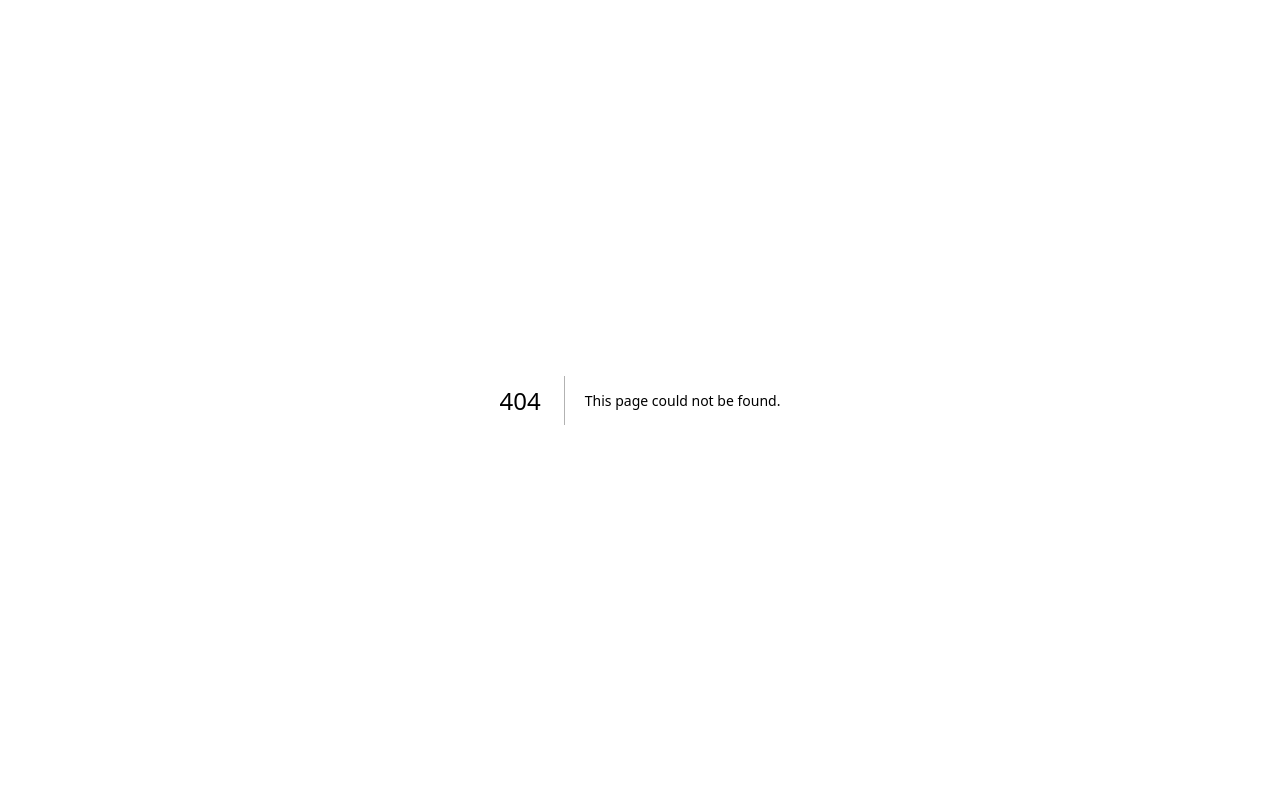
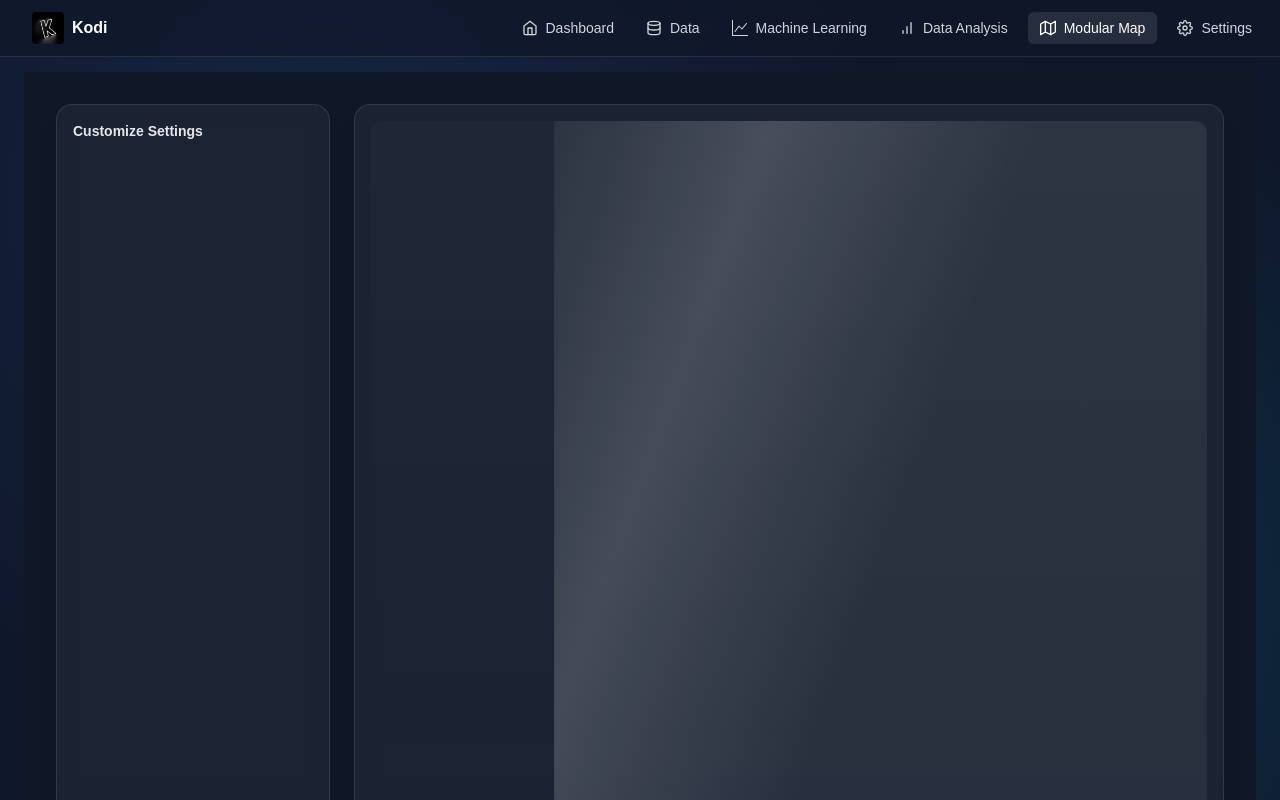
Before and after one commit to DarylLim-18/FYP4701, a Next.js app in the folder frontend/: page /modular-map in a window 1280 px wide. Before the commit this address had no page. Built offline with nearby package versions, Linux system fonts and the light colour scheme.

Commit message:
Adding a new page - Modular Map

```diff
--- /dev/null
+++ b/frontend/app/(console)/modular-map/page.js
@@ -0,0 +1,25 @@
+"use client";
+export default function ModularMapPage() {
+    return (
+        <div className="text-white">
+            <main className="pt-8 min-h-screen bg-gray-900 px-8">
+                <div className="grid grid-cols-4 gap-6">
+                    {/* Left Side */}
+                    <section className="md:col-span-1 h-[calc(100vh-5rem)] bg-white/5 backdrop-blur-md border border-white/10 rounded-2xl shadow-xl overflow-hidden relative">
+                        <div className="h-full p-4">
+                            <h2 className="text-sm font-semibold text-gray-200 mb-3">Customize Settings</h2>
+                            <div className="relative h-full rounded-xl" />
+                        </div>
+                    </section>
+
+                    {/* Right Side (Jet should take care of this) */}
+                    <section className="md:col-span-3 h-[calc(100vh-5rem)] bg-white/5 backdrop-blur-md border border-white/10 rounded-2xl shadow-xl overflow-hidden relative">
+                        <div className="h-full p-4">
+                            <div className="relative h-full rounded-xl shimmer" />
+                        </div>
+                    </section>
+                </div>
+            </main>
+        </div>
+    );
+}
--- a/frontend/app/components/Topbar/Topbar.jsx
+++ b/frontend/app/components/Topbar/Topbar.jsx
@@ -2,7 +2,7 @@
 import Link from 'next/link';
 import Image from 'next/image';
 import { usePathname } from 'next/navigation';
-import { FiHome, FiDatabase, FiSettings, FiBarChart } from 'react-icons/fi';
+import { FiHome, FiDatabase, FiSettings, FiBarChart, FiMap } from 'react-icons/fi';
 import { BsGraphUp } from 'react-icons/bs';
 
 export default function Topbar() {
@@ -13,6 +13,7 @@ export default function Topbar() {
     { href: '/data', label: 'Data', icon: <FiDatabase className="w-4 h-4" /> },
     { href: '/machine-learning', label: 'Machine Learning', icon: <BsGraphUp className="w-4 h-4" /> },
     { href: '/data-analysis', label: 'Data Analysis', icon: <FiBarChart className="w-4 h-4" /> },
+    { href: '/modular-map', label: 'Modular Map', icon: <FiMap className="w-4 h-4" /> },
     { href: '/settings', label: 'Settings', icon: <FiSettings className="w-4 h-4" /> },
   ];
 
--- a/frontend/app/globals.css
+++ b/frontend/app/globals.css
@@ -25,7 +25,9 @@ body {
   font-family: Arial, Helvetica, sans-serif;
 }
 
-#map { height: 180px; }
+#map {
+  height: 180px;
+}
 
 
 .console-background {
@@ -35,9 +37,10 @@ body {
   width: 100%;
   height: 100%;
   background: radial-gradient(circle at 25% 25%, rgba(58, 123, 213, 0.15) 0%, transparent 50%),
-              radial-gradient(circle at 75% 75%, rgba(0, 210, 255, 0.15) 0%, transparent 50%),
-              radial-gradient(circle at 50% 50%, rgba(131, 58, 180, 0.1) 0%, transparent 50%);
-  background-color: #0f172a; /* deep slate blue as base */
+    radial-gradient(circle at 75% 75%, rgba(0, 210, 255, 0.15) 0%, transparent 50%),
+    radial-gradient(circle at 50% 50%, rgba(131, 58, 180, 0.1) 0%, transparent 50%);
+  background-color: #0f172a;
+  /* deep slate blue as base */
   z-index: -1;
 }
 
@@ -52,12 +55,14 @@ body {
 }
 
 ::-webkit-scrollbar-thumb {
-  background-color: rgba(100, 116, 139, 0.5); /* slate-500-ish */
+  background-color: rgba(100, 116, 139, 0.5);
+  /* slate-500-ish */
   border-radius: 4px;
 }
 
 ::-webkit-scrollbar-thumb:hover {
-  background-color: rgba(148, 163, 184, 0.7); /* slate-400-ish */
+  background-color: rgba(148, 163, 184, 0.7);
+  /* slate-400-ish */
 }
 
 /* Firefox */
@@ -80,3 +85,36 @@ body {
             0 0 60px rgba(217,70,239,0.15);
           opacity: 1; }
 } */
+
+
+.shimmer {
+  position: relative;
+  overflow: hidden;
+  background:
+    radial-gradient(1200px 200px at -10% -20%, rgba(255, 255, 255, 0.03), transparent 60%),
+    linear-gradient(180deg, rgba(255, 255, 255, 0.02), rgba(255, 255, 255, 0));
+}
+
+.shimmer::after {
+  content: "";
+  position: absolute;
+  inset: 0;
+  background: linear-gradient(110deg,
+      rgba(255, 255, 255, 0.06) 0%,
+      rgba(255, 255, 255, 0.18) 20%,
+      rgba(255, 255, 255, 0.06) 45%);
+  transform: translateX(-100%);
+  animation: shimmerMove 2.1s linear infinite;
+  pointer-events: none;
+  mix-blend-mode: screen;
+}
+
+@keyframes shimmerMove {
+  0% {
+    transform: translateX(-100%);
+  }
+
+  100% {
+    transform: translateX(100%);
+  }
+}
```
